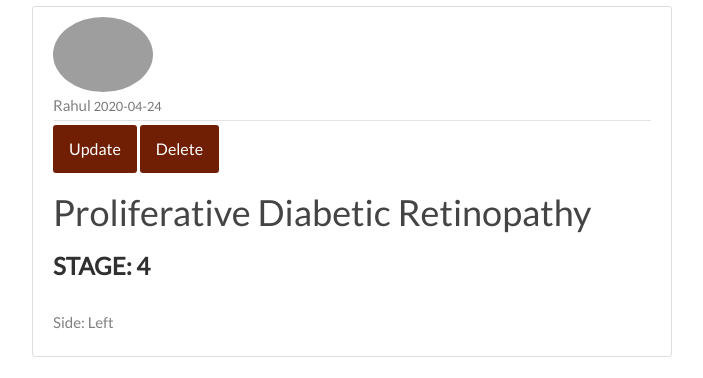
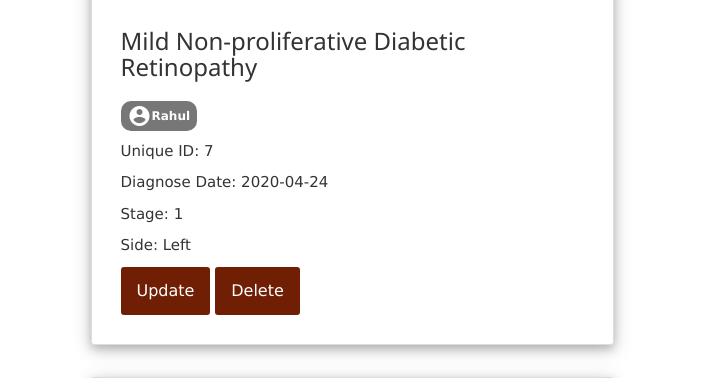
Before and after one commit to rsrahul1000/DRD, a Flask app: page /diagnose in a window 1280 px wide. Shown: the part 940-1318 px from the top of the page, without its empty margins (288-991 px from the left). Run offline with Flask 2, Linux system fonts and the light colour scheme; a user stored in the database is signed in; data comes from the database, SQL or seed files in the repository; both versions use the stored data as it was after the commit; some libraries are stand-ins or nearby versions; grey boxes are pictures that could not be loaded.

Commit message:
feat: exisiting diagnosis page improved

```diff
--- a/src/helper_methods/routes.py
+++ b/src/helper_methods/routes.py
@@ -229,7 +229,7 @@ def existing_diagnose():
     original_image_target = os.path.join(APP_ROOT, 'images/original_images/')
     page = request.args.get('page', 1, type=int)
     diagnosis = FundusImage.query.filter_by(patient=current_user).order_by(FundusImage.date_added.desc()).paginate(page=page, per_page=5)
-    return render_template('existing_diagnose.html', diagnosis=diagnosis,
+    return render_template('existing_diagnose.html', diagnosis=diagnosis, #existing_diagnose
                            original_path=original_image_target)
 
 @app.route('/diagnose/<int:diagnose_id>')
--- a/src/helper_methods/static/homeStyleSaf.css
+++ b/src/helper_methods/static/homeStyleSaf.css
@@ -117,11 +117,10 @@ h4 {
     font-family: Montserrat, sans-serif;
 }
 .navbar li a, .navbar .navbar-brand {
-    color: #c35d3d !important;
+    color: yellow !important;
 }
 .navbar-nav li a:hover, .navbar-nav li.active a {
-color: #701f05 !important;
-    background-color: #fff !important;
+color: white !important;
 }
 .navbar-default .navbar-toggle {
     border-color: transparent;
@@ -260,3 +259,23 @@ a.article-title:hover {
 .fa {
     margin-top: -10px;
 }
+
+.vcenter {
+    display: inline-flex;
+    align-items: center;
+}
+
+@media screen and (min-width: 768px) {
+  .modal:before {
+    display: inline-block;
+    vertical-align: middle;
+    content: " ";
+    height: 100%;
+  }
+}
+
+.modal-dialog {
+  display: inline-block;
+  text-align: left;
+  vertical-align: middle;
+}
--- a/src/templates/existing_diagnose.html
+++ b/src/templates/existing_diagnose.html
@@ -1,46 +1,113 @@
 {% extends "layout.html" %}
 {% block content %}
-    <h1 class="col-md-6 col-md-offset-3 mb-3">Total Diagnosed: {{ diagnosis.total }}</h1>
+<link rel="stylesheet"
+      href="https://cdnjs.cloudflare.com/ajax/libs/material-design-icons/3.0.1/iconfont/material-icons.min.css"
+      integrity="sha256-x8PYmLKD83R9T/sYmJn1j3is/chhJdySyhet/JuHnfY=" crossorigin="anonymous"/>
+<link rel="stylesheet" href="https://www.w3schools.com/w3css/4/w3.css">
+<style>
+#stage_name {
+ position: relative;
+ display: inline-block;
+ transition: .3s;
+ text-decoration: none;
+ }
+ #stage_name::after,
+ #stage_name::before {
+ position: absolute;
+ left: 0;
+ content: '';
+ width: 100%;
+ height: 1px;
+ background-color: green;
+ opacity: 0;
+ transition: .3s;
+ }
+ #stage_name:hover::before {
+ top: 0;
+ opacity: 1;
+ }
+ #stage_name:hover::after {
+ bottom: 0;
+ opacity: 1;
+ }
+ #stage_name:hover {
+ color: green;
+ }
+
+.modal {
+  text-align: center;
+}
+</style>
+
+<div class="container">
     {% for diagnose in diagnosis.items %}
-        <article class="media content-section col-md-6 col-md-offset-3">
-
-            <img class="img-circle " style="width:100px" src="{{ url_for('send_original_image',path=original_path, filename=diagnose.imageName) }}">
-            <div class="media-body">
-
-                <div class="article-metadata">
-                    {{ diagnose.patient.fname }}
-                    <small class="text-muted">{{ diagnose.date_added.strftime('%Y-%m-%d') }}</small>
-                </div>
-                {% if diagnose.patient == current_user %}
-                    <div>
-                        <a class="btn btn-secondary btn-sm mt-1 mb-1" href="{{ url_for('update_diagnose', diagnose_id=diagnose.id) }}">Update</a>
-                        <button type="button" class="btn btn-danger btn-sm m-1" data-toggle="modal" data-target="#deleteModalCenter">Delete</button>
-                    </div>
-                {% endif %}
-                <a class="article-title" href="{{ url_for('diagnose', diagnose_id=diagnose.id) }}">
+    <div class="row justify-content-md-center">
+        <div class="col-sm-4 col-sm- col-lg-6 col-sm-offset-4 col-lg-offset-3">
+            <div class="thumbnail content-section w3-card-4 w3-margin">
+                <img class="img-thumbnail" style="height: 250px; width: 100%; display: block;"
+                     src="{{ url_for('send_original_image',path=original_path, filename=diagnose.imageName) }}">
+                <div class="caption">
+                    <a id="stage_name" href="{{ url_for('diagnose', diagnose_id=diagnose.id) }}" style="text-decoration: none;">
                         {% if diagnose.stage == 0 %}
-                        <h1>No Diabetic Retinopathy</h1>
+                        <h3>No Diabetic Retinopathy</h3>
                         {% elif diagnose.stage == 1 %}
-                        <h1>Mild Non-proliferative Diabetic Retinopathy</h1>
+                        <h3>Mild Non-proliferative Diabetic Retinopathy</h3>
                         {% elif diagnose.stage == 2 %}
-                        <h1>Moderate Non-proliferative Diabetic Retinopathy</h1>
+                        <h3>Moderate Non-proliferative Diabetic Retinopathy</h3>
                         {% elif diagnose.stage == 3 %}
-                        <h1>Sever Non-proliferative Diabetic Retinopathy</h1>
+                        <h3>Sever Non-proliferative Diabetic Retinopathy</h3>
                         {% else %}
-                    <h1>Proliferative Diabetic Retinopathy</h1>
+                        <h3>Proliferative Diabetic Retinopathy</h3>
                         {% endif %}
                     </a>
-                <h2>Stage: {{ diagnose.stage }} </h2>
-
+                    <p></p>
+                    <a href="{{ url_for('account') }}" style="text-decoration: none;">
+                        <div class="badge badge-pill mt-2 bg-primary text-white vcenter">
+                            <i class="material-icons">account_circle</i>{{ diagnose.patient.fname }}
+                        </div>
+                    </a>
+                    <p></p>
+                    <p>Unique ID: {{diagnose.id}}</p>
+                    <p>Diagnose Date: {{ diagnose.date_added.strftime('%Y-%m-%d') }}</p>
+                    <p>Stage: {{ diagnose.stage }} </p>
                     {% if diagnose.side == 'L' %}
                     <p class="'article-content">Side: Left</p>
                     {% else %}
                     <p class="'article-content">Side: Right</p>
                     {% endif %}
+                    <p></p>
+                    <p>
+                        <a class="btn btn-primary btn-sm mt-1 mb-1"
+                           href="{{ url_for('update_diagnose', diagnose_id=diagnose.id) }}">Update</a>
+                        <button type="button" class="btn btn-default btn-sm m-1" data-toggle="modal"
+                                data-target="#deleteModalCenter">Delete
+                        </button>
+                    </p>
+                </div>
+            </div>
+        </div>
+    </div>
 
+    <div class="modal fade" id="deleteModalCenter" tabindex="-1" role="dialog" aria-labelledby="deleteModalCenterTitle" aria-hidden="true">
+        <div class="modal-dialog">
+            <div class="modal-content">
+                <div class="modal-header">
+                    <button type="button" class="close" data-dismiss="modal" aria-hidden="true">&times;</button>
+                    <h4 class="modal-title" id="deleteModalLongTitle">Delete Diagnose?</h4>
                 </div>
-        </article>
-        <!-- Modal -->
+                <div class="modal-body">
+                    <h3>Current diagnose will be deleted permanently, cannot be recovered!</h3>
+                </div>
+                <div class="modal-footer">
+                    <form action="{{ url_for('delete_diagnose', diagnose_id=diagnose.id) }}" method="POST">
+                        <button type="button" class="btn btn-secondary" data-dismiss="modal">Close</button>
+                        <input class="btn btn-danger" type="submit" value="Delete">
+                    </form>
+                </div>
+            </div>
+        </div>
+    </div>
+    <!-- Modal
     <div class="modal fade" id="deleteModalCenter" tabindex="-1" role="dialog" aria-labelledby="deleteModalCenterTitle"
          aria-hidden="true">
         <div class="modal-dialog modal-dialog-centered" role="document">
@@ -52,20 +119,23 @@
                     </button>
                 </div>
                 <div class="modal-footer">
+                    <form action="{{ url_for('delete_diagnose', diagnose_id=diagnose.id) }}" method="POST">
                         <button type="button" class="btn btn-secondary" data-dismiss="modal">Close</button>
-                        <form action="{{ url_for('delete_diagnose', diagnose_id=diagnose.id) }}" method="POST">
                         <input class="btn btn-danger" type="submit" value="Delete">
                     </form>
                 </div>
             </div>
         </div>
     </div>
+    -->
     {% endfor %}
-    <div class="media col-md-6 col-md-offset-3 m-1 p-md">
+    <div class="row text-center">
+        <div class="col-sm-4 col-sm- col-lg-6 col-sm-offset-4 col-lg-offset-3">
             {% for page_num in diagnosis.iter_pages(left_edge=1, right_edge=1, left_current=1, right_current=2) %}
                 {% if page_num %}
                     {% if diagnosis.page == page_num %}
-                <a class="btn btn-outline-info mb-4" style="background-color: #4CAF50;"  href="{{ url_for('existing_diagnose', page=page_num) }}">{{ page_num }}</a>
+                        <a class="btn btn-outline-info mb-4" style="background-color: #4CAF50;"
+                           href="{{ url_for('existing_diagnose', page=page_num) }}">{{ page_num }}</a>
                     {% else %}
                         <a class="btn btn-info mb-4" href="{{ url_for('existing_diagnose', page=page_num) }}">{{ page_num }}</a>
                     {% endif %}
@@ -74,4 +144,7 @@
                 {% endif %}
             {% endfor %}
         </div>
+    </div>
+</div>
+
 {% endblock content %}
--- a/src/templates/layout.html
+++ b/src/templates/layout.html
@@ -18,8 +18,8 @@
     <script src="https://ajax.googleapis.com/ajax/libs/jquery/3.4.1/jquery.min.js"></script>
     <script src="https://maxcdn.bootstrapcdn.com/bootstrap/3.4.1/js/bootstrap.min.js"></script>
 
+<!--
 
-    <!--
     <link rel="stylesheet" href="https://cdnjs.cloudflare.com/ajax/libs/font-awesome/4.7.0/css/font-awesome.min.css">
     <link rel="stylesheet" href="https://stackpath.bootstrapcdn.com/bootstrap/4.4.1/css/bootstrap.min.css"
           integrity="sha384-Vkoo8x4CGsO3+Hhxv8T/Q5PaXtkKtu6ug5TOeNV6gBiFeWPGFN9MuhOf23Q9Ifjh" crossorigin="anonymous">
@@ -31,8 +31,9 @@
 
 
 </head>
-<body id="myPage" style="padding-top:50px" data-spy="scroll" data-target=".navbar" data-offset="60">
+<body id="myPage" style="margin-top:50px" data-spy="scroll" data-target=".navbar" data-offset="60">
 <!--<nav class="navbar navbar-default"></nav> -->
+
 <nav class="navbar navbar-default navbar-fixed-top">
     <div class="container">
         <div class="navbar-header">
@@ -55,7 +56,6 @@
                             <li class="nav-item"><a href="{{ url_for('existing_diagnose') }}"><span class="glyphicon glyphicon-user"></span> EXISITING DIAGNOSE</a></li>
                           <li class="nav-item"><a href="{{ url_for('new_diagnose') }}"><span class="glyphicon glyphicon-user"></span> NEW DIAGNOSE</a></li>
                         </ul>
-                    </li>
                     <li class="nav-item"><a href="{{ url_for('account') }}"><span class="glyphicon glyphicon-user"></span> ACCOUNT</a></li>
                     <li class="nav-item"><a href="{{ url_for('logout') }}"><span class="glyphicon glyphicon-user"></span> LOGOUT</a></li>
                 {% else %}
@@ -66,6 +66,7 @@
         </div>
     </div>
 </nav>
+
 {% with messages = get_flashed_messages(with_categories=true) %}
     {% if messages %}
         {% for category, message in messages %}
```
Also changed, not shown: src/helper_methods/site.db. Lines whose indentation alone changed are shown as unchanged.
